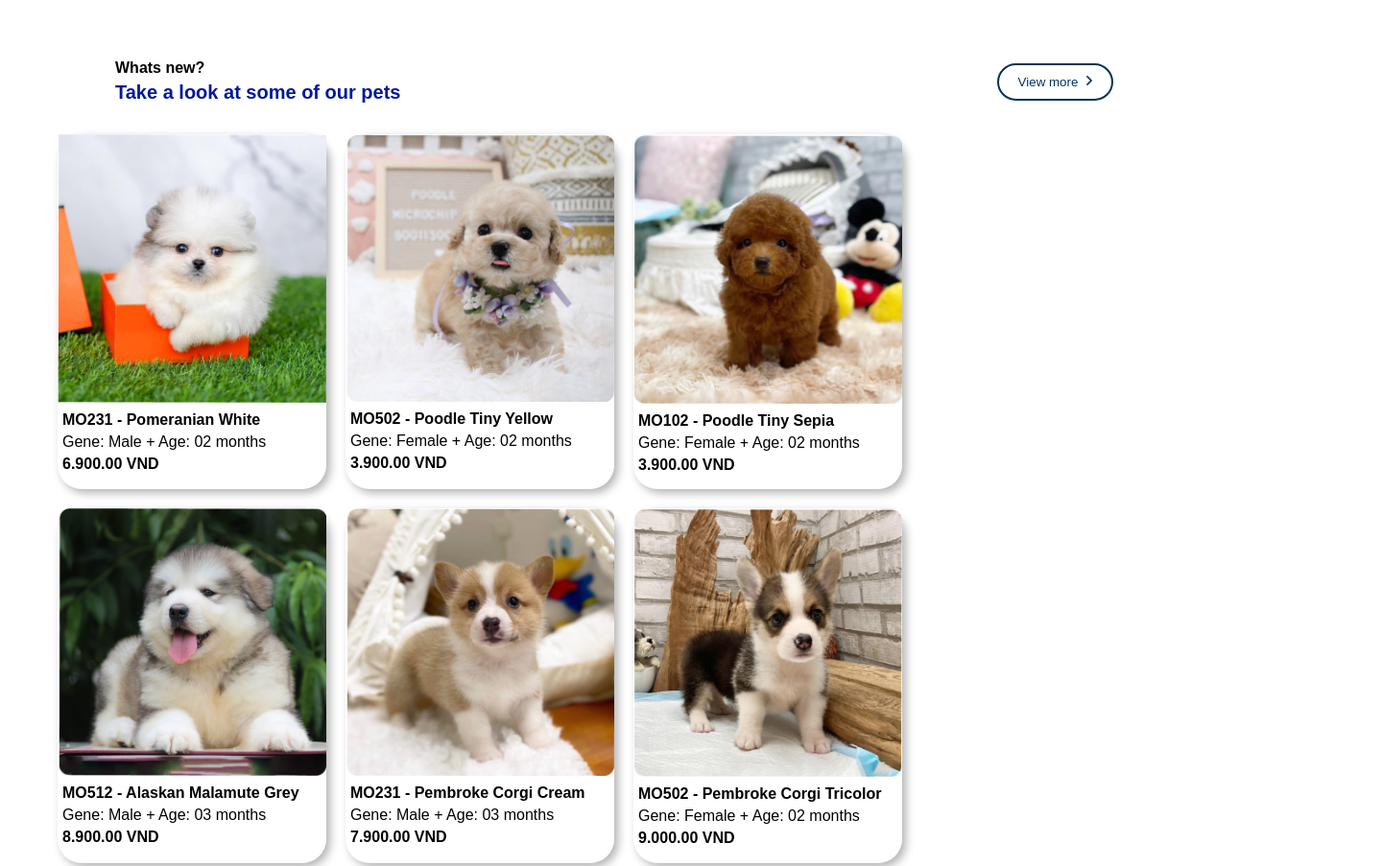
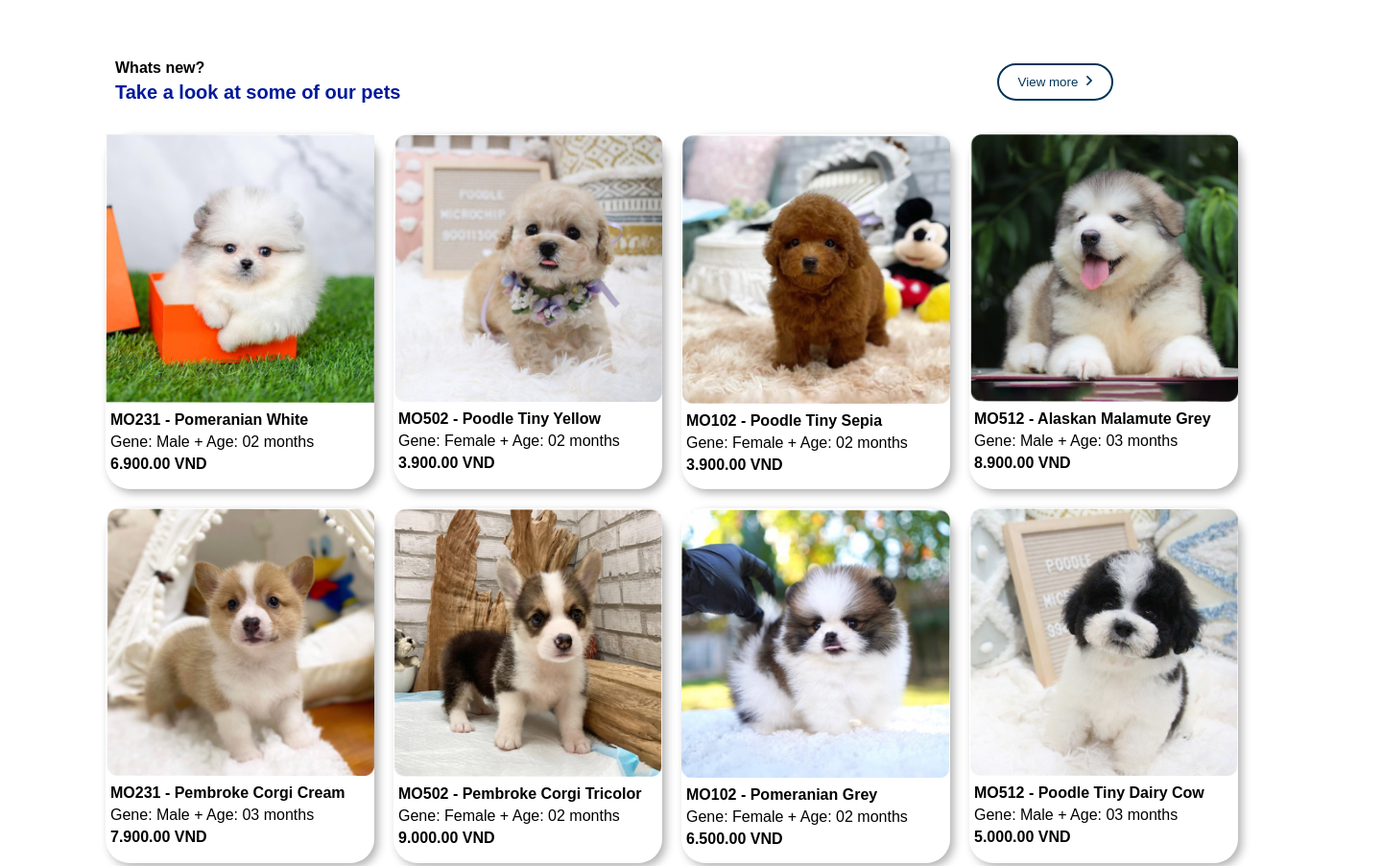
Before and after one commit to anasbounabat/sass, a plain HTML site: page integration/index.html in a window 1280 px wide. Shown: the part 640-1543 px from the top of the page at 96% size, 1440 px wide, since content can reach past the window. Drawn offline with Linux system fonts and the light colour scheme.

Commit message:
Ajustement de la largeur de .container3 à 1350px
- Modifie la largeur de `.container3` de 1200px à 1350px pour un affichage plus large des éléments.
- Améliore la mise en page et l'espace disponible pour les cards dans le conteneur.

```diff
--- a/integration/styles.css
+++ b/integration/styles.css
@@ -278,13 +278,13 @@ footer h4 {
 .container3 {
   display: flex;
   flex-wrap: wrap;
-  margin: 0 auto;
+  margin-left: 90px;
   padding: 0 10px;
   width: 100%;
 }
 @media (min-width: 1024px) {
   .container3 {
-    width: 1200px;
+    width: 1350px;
   }
 }
 @media (max-width: 768px) {
```
